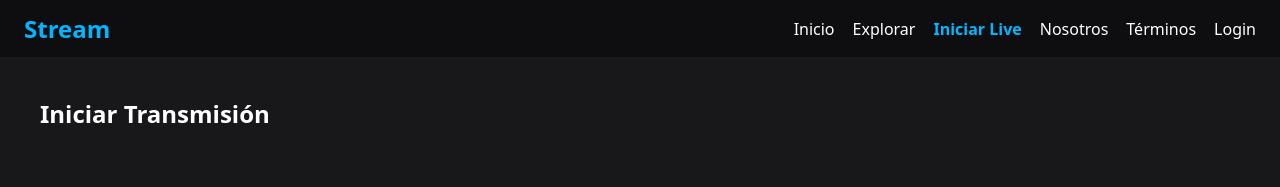
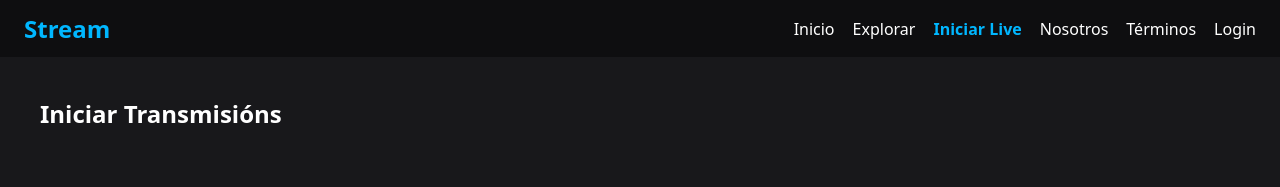
Before and after one commit to WCharlesOH/ProyectoPW, a React (Vite) app in the folder Pagina_Streams/: page /live in a window 1280 px wide. Shown: the top 187 px of the page. Built offline with nearby package versions, Linux system fonts and the light colour scheme.

Commit message:
Guardando cambios recuperados

```diff
--- a/Pagina_Streams/src/pages/LiveStart.tsx
+++ b/Pagina_Streams/src/pages/LiveStart.tsx
@@ -1,3 +1,3 @@
 export default function LiveStart() {
-  return <h2>Iniciar Transmisión</h2>
+  return <h2>Iniciar Transmisións</h2>
 }
```
